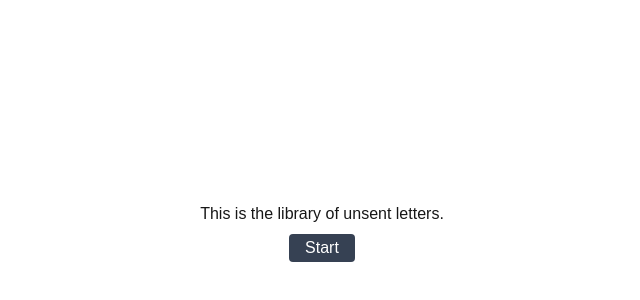
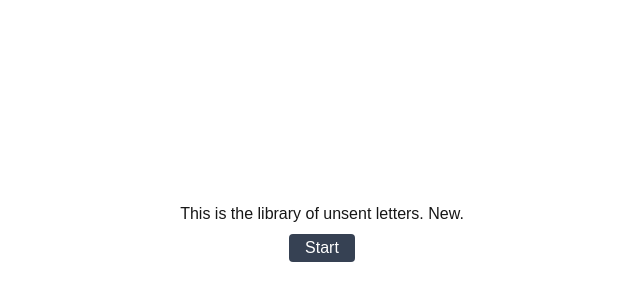
Before and after one commit to reuelrai/library-of-unsent-letters, a Next.js app: page / in a window 1280 px wide. Shown: the part 168-468 px from the top of the page, without its empty margins (318-958 px from the left). Built offline with nearby package versions, Linux system fonts and the light colour scheme.

Commit message:
Update page.tsx

```diff
--- a/src/app/page.tsx
+++ b/src/app/page.tsx
@@ -6,7 +6,7 @@ export default function Home() {
   return (
     <>
       <div className="flex flex-col justify-center items-center h-screen dark:bg-background-100">
-        This is the library of unsent letters.
+        This is the library of unsent letters. New.
         <button
           className="cursor-pointer text-white bg-gray-700 dark:text-black dark:bg-white  px-4 py-0.5 mt-2 rounded hover:bg-gray-800 dark:hover:bg-gray-300 hover:shadow-lg transition-all"
           onClick={() => router.push("/Dashboard")}>
```
